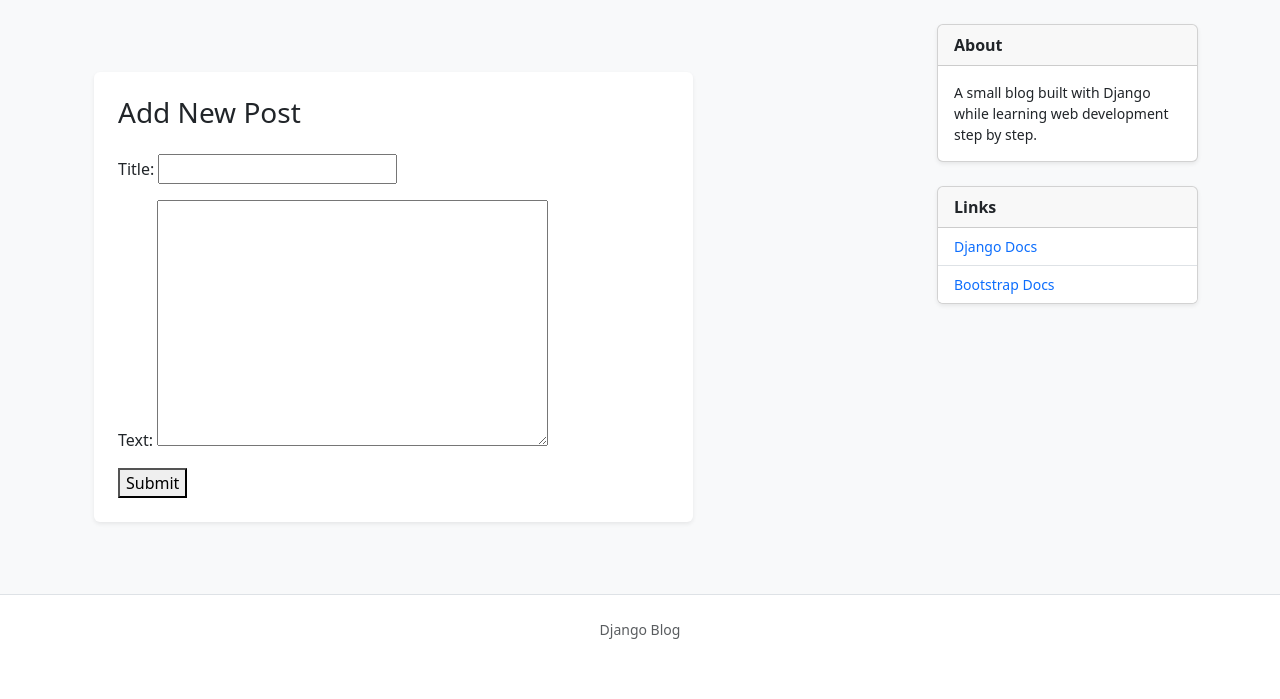
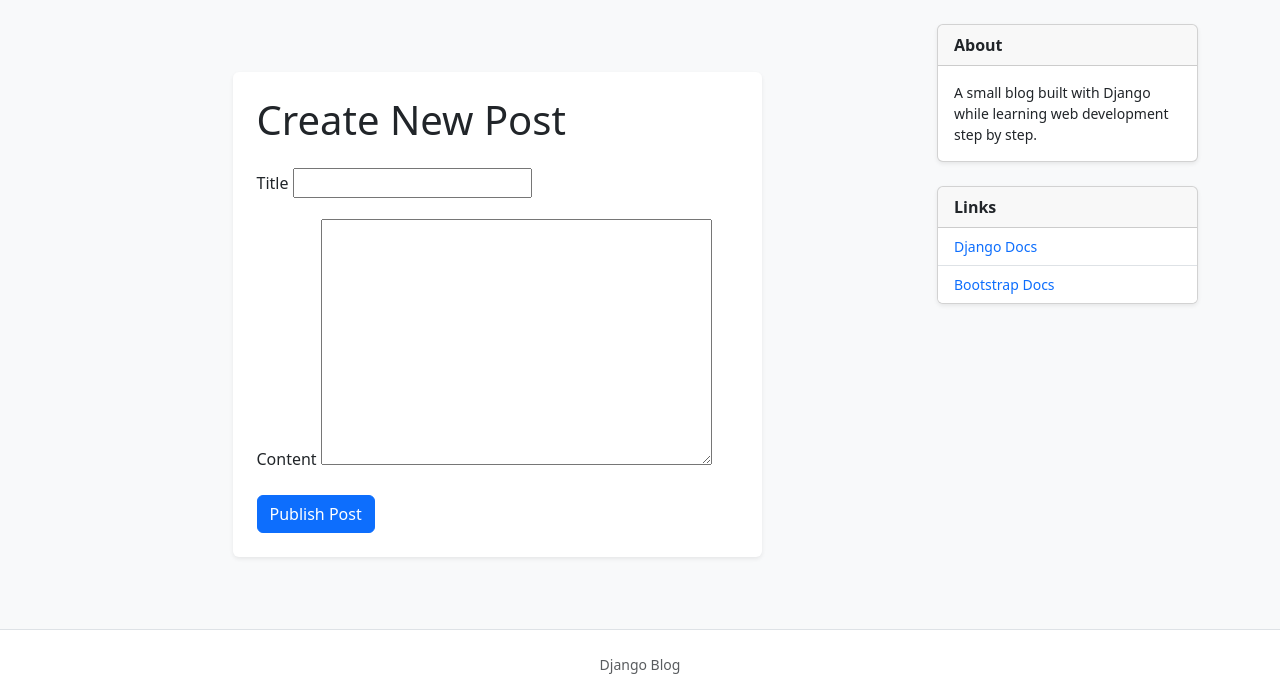
Before and after one commit to mohammad82aminn/django-blog, a Django app: page /blog/create/ in a window 1280 px wide. Shown: the part 239-938 px from the top of the page. Before the commit the page ends 878 px from the top, so only its background shows below. Run offline with Django 5.2, Linux system fonts and the light colour scheme; parts of the project's set-up code (start-up, migrations or seed data) failed here and were passed over.

Commit message:
feat: add post creation with modelform

```diff
--- a/blog/templates/blog/post_create.html
+++ b/blog/templates/blog/post_create.html
@@ -1,36 +1,97 @@
 {% extends "_base.html" %}
 
-{% block page_title %}
-    Add New Post
-{% endblock page_title %}
 
 {% block content %}
-<div class="container my-5">
-    <div class="row g-4">
 
-        <main class="col-lg-9">
-            <div class="card border-0 shadow-sm">
+<div class="container py-5">
+
+    <div class="row justify-content-center">
+
+        <div class="col-lg-8">
+
+
+            <div class="card shadow-sm border-0">
+
                 <div class="card-body p-4">
 
-                    <h1 class="h3 mb-4">Add New Post</h1>
+
+                    <h1 class="mb-4">
+                        Create New Post
+                    </h1>
+
 
                     <form method="post"
-                        action="{% url 'blog:post_create' %}">
+                          action="{% url 'blog:post_create' %}">
 
                         {% csrf_token %}
 
-                        {{ form.as_p }}
 
-                        <button type="submit">
-                            Submit
+                        <div class="mb-3">
+
+                            <label class="form-label">
+                                Title
+                            </label>
+
+                            {{ form.title }}
+
+                            {% if form.title.errors %}
+
+                                <div class="text-danger mt-2">
+
+                                    {{ form.title.errors }}
+
+                                </div>
+
+                            {% endif %}
+
+                        </div>
+
+
+
+                        <div class="mb-3">
+
+                            <label class="form-label">
+                                Content
+                            </label>
+
+                            {{ form.text }}
+
+
+                            {% if form.text.errors %}
+
+                                <div class="text-danger mt-2">
+
+                                    {{ form.text.errors }}
+
+                                </div>
+
+                            {% endif %}
+
+                        </div>
+
+
+
+                        <button type="submit"
+                                class="btn btn-primary">
+
+                            Publish Post
+
                         </button>
+
 
                     </form>
 
+
                 </div>
+
             </div>
-        </main>
+
+
+        </div>
 
     </div>
+
 </div>
+
+
 {% endblock content %}
```
